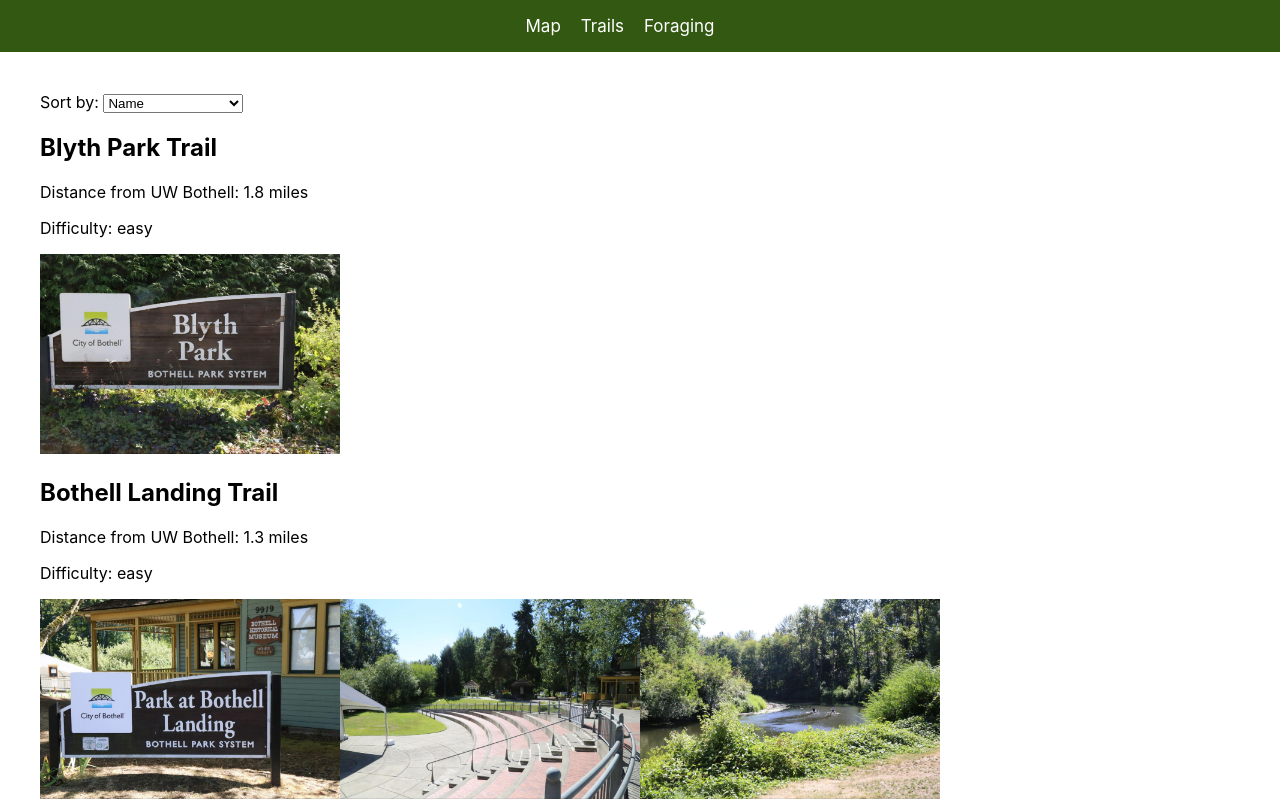
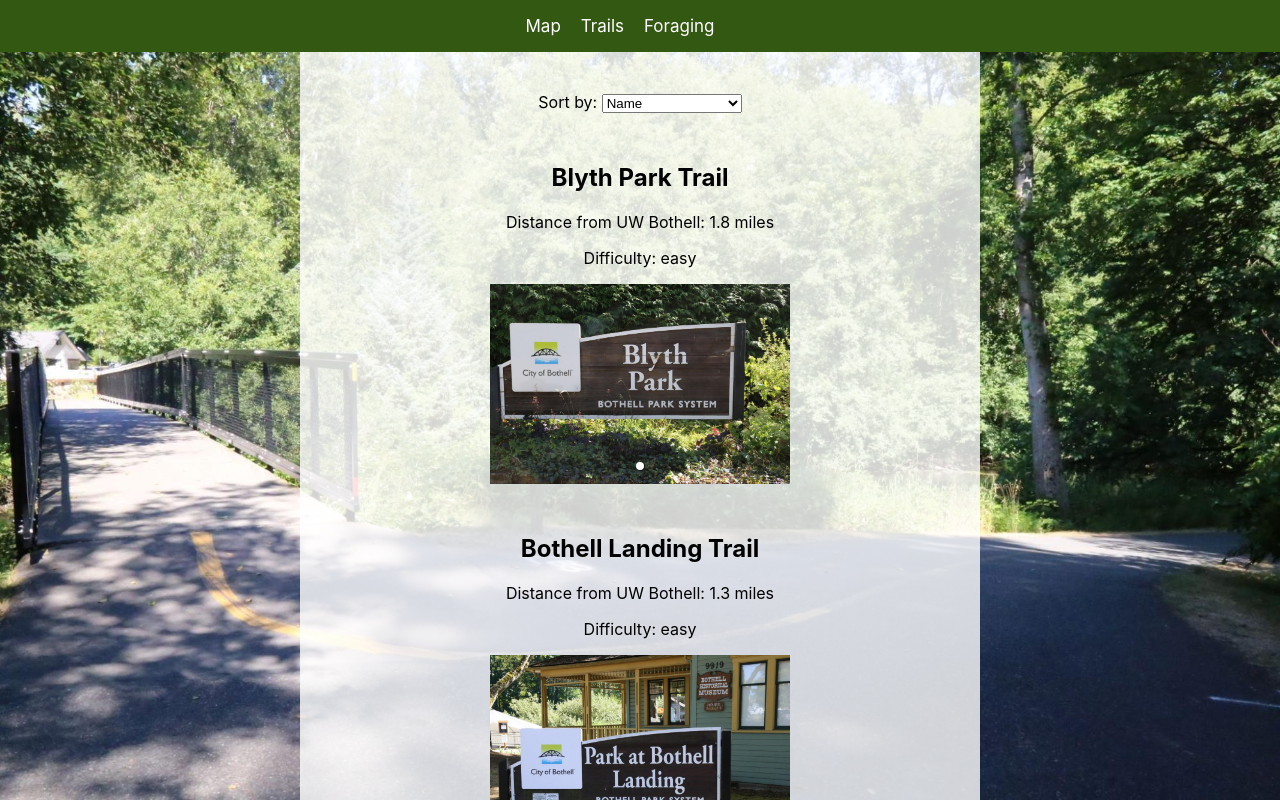
Before and after one commit to joshuaenoch/TrailMagic, a React (Create React App) app: page /list in a window 1280 px wide. Shown: the top 800 px of the page. Built offline with nearby package versions, Linux system fonts and the light colour scheme.

Commit message:
list page formatted

```diff
--- a/package.json
+++ b/package.json
@@ -13,6 +13,7 @@
     "react": "^18.2.0",
     "react-dom": "^18.2.0",
     "react-leaflet": "^4.2.1",
+    "react-responsive-carousel": "^3.2.23",
     "react-router-dom": "^6.14.2",
     "react-scripts": "^5.0.1",
     "web-vitals": "^2.1.4"
--- a/public/index.html
+++ b/public/index.html
@@ -2,7 +2,7 @@
 <html lang="en">
   <head>
     <meta charset="utf-8" />
-    <link rel="icon" href="%PUBLIC_URL%/favicon.ico" />
+    <link rel="icon" href="../src/images/image1.jpg" />
     <meta name="viewport" content="width=device-width, initial-scale=1" />
     <meta name="theme-color" content="#000000" />
     <meta
@@ -24,7 +24,7 @@
       work correctly both with client-side routing and a non-root public URL.
       Learn how to configure a non-root public URL by running `npm run build`.
     -->
-    <title>React App</title>
+    <title>Trail Magic</title>
   </head>
   <body>
     <noscript>You need to enable JavaScript to run this app.</noscript>
--- a/src/components/List.js
+++ b/src/components/List.js
@@ -1,25 +1,28 @@
-import React, {useState} from "react"
-import '../style.css';
+import React, { useState } from "react";
+import { Carousel } from "react-responsive-carousel";
+import "react-responsive-carousel/lib/styles/carousel.min.css";
+import "../style.css";
 import parks from "./ParkList";
 
 export default function List() {
-    const [sortBy, setSortBy] = useState('name');
+  const [sortBy, setSortBy] = useState("name");
 
   const handleSortChange = (event) => {
     setSortBy(event.target.value);
   };
 
   const sortedParks = [...parks].sort((a, b) => {
-        if (sortBy === 'name') {
+    if (sortBy === "name") {
       return a.name.localeCompare(b.name);
-        } else if (sortBy === 'distance') {
+    } else if (sortBy === "distance") {
       return a.distance - b.distance;
     }
     return 0;
   });
 
   return (
-        <div className = "list-container">
+    <div className="list-container">
+        <div className = "list">
             <div>
                 Sort by:{" "}
                 <select value={sortBy} onChange={handleSortChange}>
@@ -29,25 +32,29 @@ export default function List() {
             </div>
             <ul>
                 {sortedParks.map((park, index) => (
-                <li key={index}>
+                <li key={index} style={{ marginTop: "50px" }}>
                     <h2>{park.name}</h2>
                     <p>Distance from UW Bothell: {park.distance} miles</p>
                     <p>Difficulty: {park.difficulty}</p>
                     <div className="image-container">
                     {park.images && park.images.length > 0 && (
-                            park.images.map((image, imageIndex) => (
+                        <Carousel showThumbs={false} showStatus={false}>
+                        {park.images.map((image, imageIndex) => (
+                            <div key={imageIndex}>
                             <img
-                                    key={imageIndex}
                                 src={image}
                                 alt={`${imageIndex}`}
-                                    style={{ height: '200px' }} // Set the fixed height here
+                                style={{maxHeight: "200px", width: "auto", display: "block", margin: "0 auto"}}
                             />
-                            ))
+                            </div>
+                        ))}
+                        </Carousel>
                     )}
                     </div>
                 </li>
                 ))}
             </ul>
         </div>
+    </div>
   );
 }
--- a/src/components/Map.js
+++ b/src/components/Map.js
@@ -8,8 +8,16 @@ export default function Map() {
   const markericon = L.icon({
     // Location pin icons created by Smashicons - Flaticon
     iconUrl: require("./pin.png"),
-    iconSize: [35, 45],
+    iconSize: [45, 45],
   });
+
+  const logo = L.icon({
+    iconUrl: require("./logo.png"),
+    iconSize: [35, 25],
+  });
+
+
+  const UWBothell = [47.7590944830448, -122.1907070032883];
 
   return (
     <div className = "map-container">
@@ -19,7 +27,7 @@ export default function Map() {
           <p> Use the map to find nearby trails and click on the pins to view detailed information for each. Or, navigate to the pages at the top of your screen and sort hikes using the filter tool. For each location, you can find information about the hike, nearby food, and food you can forage for along the trail, all in one easy-to-use tool. </p>
           <p>Happy hiking!</p>
         </div>
-        <MapContainer center={[47.76232, -122.2054]} zoom={12} style={{ height: '100vh' }}>
+        <MapContainer center={[47.7732, -122.2054]} zoom={13} style={{ height: '100vh' }}>
           <TileLayer
             url="https://{s}.tile.openstreetmap.org/{z}/{x}/{y}.png"
             attribution='&copy; <a href="https://www.openstreetmap.org/copyright">OpenStreetMap</a> contributors'
@@ -29,6 +37,9 @@ export default function Map() {
               <Popup>{park.name}</Popup>
             </Marker>
           ))}
+          <Marker position={UWBothell} icon = {logo}>
+            <Popup>UW Bothell</Popup>
+          </Marker>
         </MapContainer>
       </div>
     </div>
--- a/src/style.css
+++ b/src/style.css
@@ -1,9 +1,10 @@
 @import url('https://fonts.googleapis.com/css2?family=Cairo:wght@400&display=swap');
 
 .map-container{
-    background-image: url("./images/image14.jpg");
+    background-image: url("./images/image5.jpg");
     background-size: cover;
     background-repeat: no-repeat;
+    background-attachment: fixed;
 }
 
 .navbar {
@@ -42,9 +43,14 @@
   text-align: center;
 }
 
+.search {
+    margin-bottom: 40px;
+}
+
 .list-container {
+    text-align: center;
     margin-top: 40px;
-    margin-left: 40px;
+    text-align: center;
 }
 
 ul{
@@ -58,5 +64,27 @@ ul{
     background-color: rgba(246, 255, 229, 0.8);
     max-width: 1250px;
     margin: 0 auto;
-    padding: 20px;
+    padding: 40px;
 }
+
+.list-container {
+    text-align: center;
+    margin: 0;
+    padding: 0;
+    background-image: url("./images/image9.jpg");
+    background-size: cover;
+    background-repeat: no-repeat;
+    background-attachment: fixed;
+    min-height: 100vh;
+}
+
+.list {
+    max-width: 600px;
+    margin: 0 auto;
+    padding: 40px;
+    background-color: rgba(255, 255, 255, 0.8);
+}
+
+.carousel .control-arrow {
+    display: none;
+}
```
Also changed, not shown: src/components/Search.js (added, +17 -0 lines), src/components/logo.png (added), 1 other file (tests, documents, lock files or other folders). Lines whose indentation alone changed are shown as unchanged.
